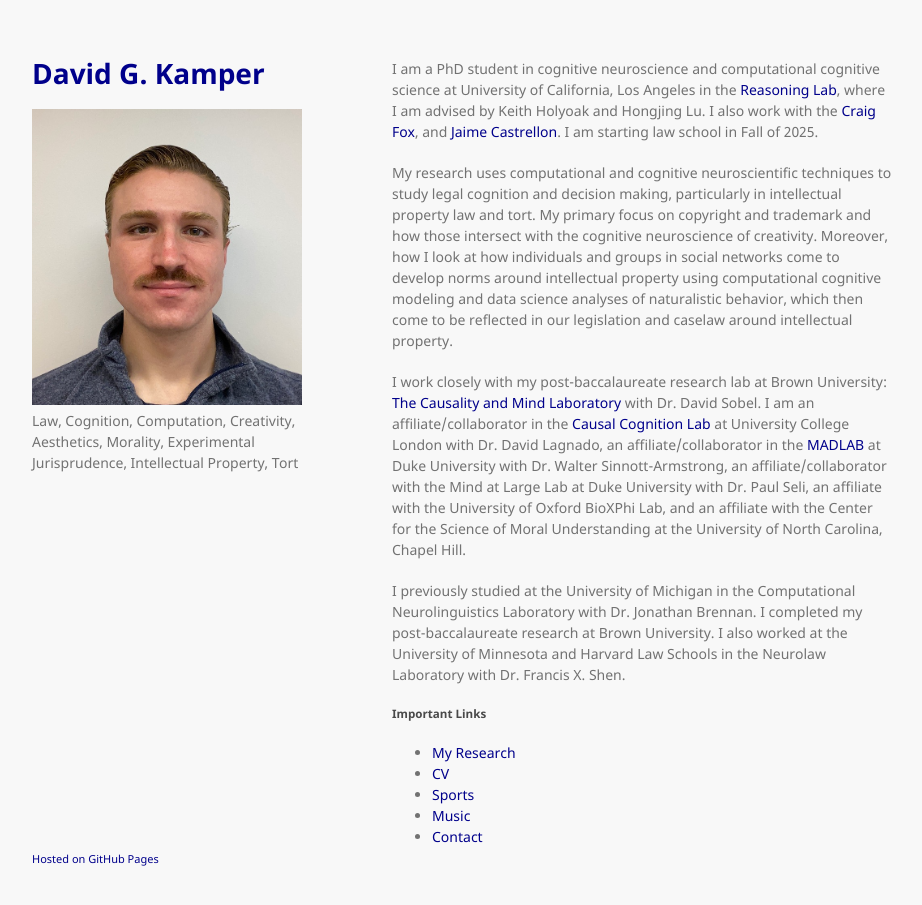
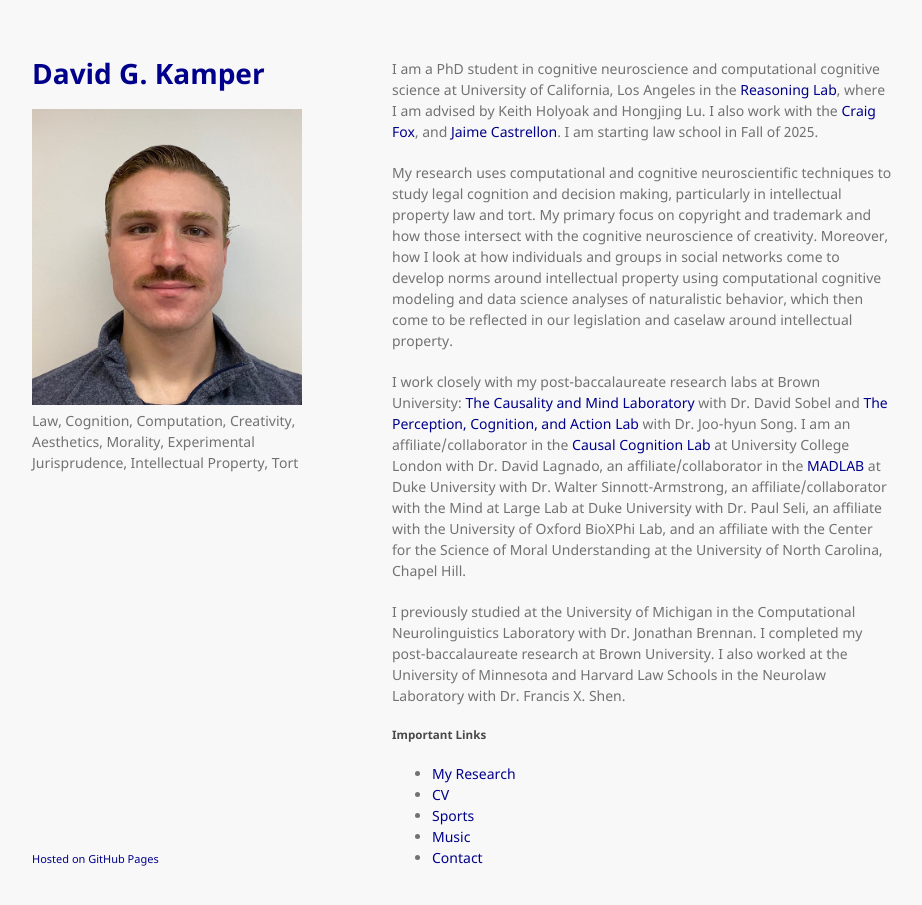
Before and after one commit to dgkamper/dgkamper.github.io, a Jekyll site: the page built from index.md, in a window 1280 px wide and 938 px high. Shown: the top 905 px of the window, without its empty margins (178-1100 px from the left). Built offline with Jekyll 4.4.1, drawn with Linux system fonts in a browser that asks for light colours.

Commit message:
Update index.md

```diff
--- a/index.md
+++ b/index.md
@@ -6,7 +6,7 @@
 
 My research uses computational and cognitive neuroscientific techniques to study legal cognition and decision making, particularly in intellectual property law and tort. My primary focus on copyright and trademark and how those intersect with the cognitive neuroscience of creativity. Moreover, how I look at how individuals and groups in social networks come to develop norms around intellectual property using computational cognitive modeling and data science analyses of naturalistic behavior, which then come to be reflected in our legislation and caselaw around intellectual property.
 
-I work closely with my post-baccalaureate research lab at Brown University: [The Causality and Mind Laboratory](https://sites.brown.edu/causalityandmindlab/) with Dr. David Sobel. I am an affiliate/collaborator in the [Causal Cognition Lab](https://causalcognitionlab.com/) at University College London with Dr. David Lagnado, an affiliate/collaborator in the [MADLAB](https://kenan.ethics.duke.edu/mad-lab/) at Duke University with Dr. Walter Sinnott-Armstrong, an affiliate/collaborator with the Mind at Large Lab at Duke University with Dr. Paul Seli, an affiliate with the University of Oxford BioXPhi Lab, and an affiliate with the Center for the Science of Moral Understanding at the University of North Carolina, Chapel Hill.
+I work closely with my post-baccalaureate research labs at Brown University: [The Causality and Mind Laboratory](https://sites.brown.edu/causalityandmindlab/) with Dr. David Sobel and [The Perception, Cognition, and Action Lab](https://research.clps.brown.edu/songlab/index.html) with Dr. Joo-hyun Song. I am an affiliate/collaborator in the [Causal Cognition Lab](https://causalcognitionlab.com/) at University College London with Dr. David Lagnado, an affiliate/collaborator in the [MADLAB](https://kenan.ethics.duke.edu/mad-lab/) at Duke University with Dr. Walter Sinnott-Armstrong, an affiliate/collaborator with the Mind at Large Lab at Duke University with Dr. Paul Seli, an affiliate with the University of Oxford BioXPhi Lab, and an affiliate with the Center for the Science of Moral Understanding at the University of North Carolina, Chapel Hill.
 
 I previously studied at the University of Michigan in the Computational Neurolinguistics Laboratory with Dr. Jonathan Brennan. I completed my post-baccalaureate research at Brown University. I also worked at the University of Minnesota and Harvard Law Schools in the Neurolaw Laboratory with Dr. Francis X. Shen.
 
```
